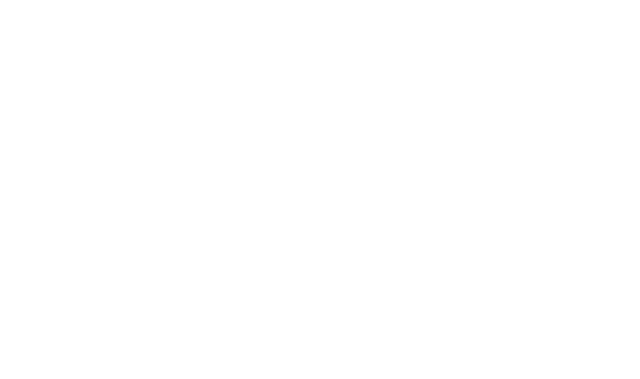
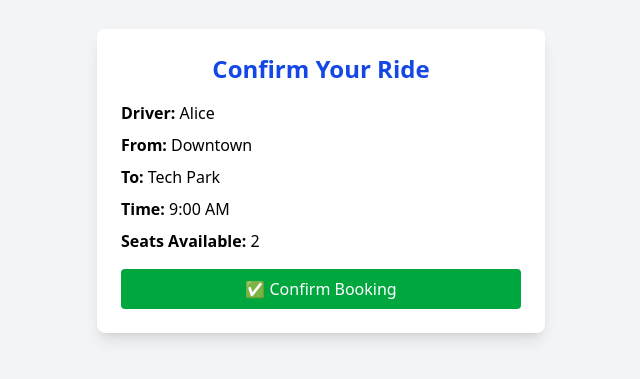
Before and after one commit to 4Saken-op/Test-repo, a React (Vite) app: page /booking/1 in a window 1280 px wide. Before the commit this address had no page. Shown: the part 219-598 px from the top of the page, without its empty margins (319-959 px from the left). Built offline with nearby package versions, Linux system fonts and the light colour scheme.

Commit message:
Created bookings feature

```diff
--- a/src/components/RideCard.tsx
+++ b/src/components/RideCard.tsx
@@ -1,17 +1,7 @@
-export type Ride = {
-  id: number;
-  driver: string;
-  from: string;
-  to: string;
-  seats: number;
-  time: string;
-};
+import { Link } from "react-router-dom";
+import type { Ride } from "../data/rides";
 
-type RideCardProps = {
-  ride: Ride;
-};
-
-function RideCard({ ride }: RideCardProps) {
+export default function RideCard({ ride }: { ride: Ride }) {
   return (
     <div className="bg-white shadow-md rounded-xl p-6 border border-gray-200">
       <h2 className="text-2xl font-semibold text-gray-800 mb-2">
@@ -27,12 +17,15 @@
         <strong>Time:</strong> {ride.time}
       </p>
       <p className="text-gray-600 mb-4">
-        <strong>Available Seats:</strong> {ride.seats}
+        <strong>Seats:</strong> {ride.seats}
       </p>
-      <button className="bg-blue-600 text-white px-4 py-2 rounded hover:bg-blue-700 transition">
+
+      <Link
+        to={`/booking/${ride.id}`}
+        className="bg-blue-600 text-white px-4 py-2 rounded hover:bg-blue-700 transition"
+      >
         Request Ride
-      </button>
+      </Link>
     </div>
   );
 }
-export default RideCard;
--- a/src/components/Sidebar.tsx
+++ b/src/components/Sidebar.tsx
@@ -18,6 +18,12 @@
         >
           Profile
         </Link>
+        <Link
+          to="/my-bookings"
+          className="block px-4 py-2 rounded hover:bg-blue-700 transition"
+        >
+          My Bookings
+        </Link>
       </nav>
     </div>
   );
--- a/src/main.tsx
+++ b/src/main.tsx
@@ -4,6 +4,8 @@
 import App from "./App";
 import "./index.css";
 import ProfilePage from "./pages/ProfilePage";
+import BookingPage from "./pages/BookingPage";
+import MyBookings from "./pages/myBooking";
 
 ReactDOM.createRoot(document.getElementById("root")!).render(
   <React.StrictMode>
@@ -11,6 +13,8 @@
       <Routes>
         <Route path="/" element={<App />} />
         <Route path="/profile" element={<ProfilePage />} />
+        <Route path="/booking/:id" element={<BookingPage />} />
+        <Route path="/my-bookings" element={<MyBookings />} />
       </Routes>
     </BrowserRouter>
   </React.StrictMode>
--- /dev/null
+++ b/src/pages/BookingPage.tsx
@@ -0,0 +1,53 @@
+import { useParams, useNavigate } from "react-router-dom";
+import { rides } from "../data/rides";
+import { currentUser } from "../data/users";
+
+export default function BookingPage() {
+  const { id } = useParams();
+  const navigate = useNavigate();
+  const ride = rides.find((r) => r.id === Number(id));
+
+  if (!ride) return <p className="p-6">Ride not found.</p>;
+
+  const handleConfirm = () => {
+    // Save to bookings (could be localStorage or backend in real app)
+    const bookings = JSON.parse(localStorage.getItem("bookings") || "[]");
+    bookings.push({ ...ride, user: currentUser.name });
+    localStorage.setItem("bookings", JSON.stringify(bookings));
+
+    alert("✅ Booking confirmed!");
+    navigate("/my-bookings");
+  };
+
+  return (
+    <div className="min-h-screen flex items-center justify-center bg-gray-100">
+      <div className="bg-white shadow-lg rounded-lg p-6 w-full max-w-md">
+        <h2 className="text-2xl font-bold mb-4 text-center text-blue-700">
+          Confirm Your Ride
+        </h2>
+        <p className="mb-2">
+          <strong>Driver:</strong> {ride.driver}
+        </p>
+        <p className="mb-2">
+          <strong>From:</strong> {ride.from}
+        </p>
+        <p className="mb-2">
+          <strong>To:</strong> {ride.to}
+        </p>
+        <p className="mb-2">
+          <strong>Time:</strong> {ride.time}
+        </p>
+        <p className="mb-4">
+          <strong>Seats Available:</strong> {ride.seats}
+        </p>
+
+        <button
+          onClick={handleConfirm}
+          className="bg-green-600 text-white px-4 py-2 rounded hover:bg-green-700 w-full"
+        >
+          ✅ Confirm Booking
+        </button>
+      </div>
+    </div>
+  );
+}
--- /dev/null
+++ b/src/pages/myBooking.tsx
@@ -0,0 +1,31 @@
+export default function MyBookings() {
+  const bookings = JSON.parse(localStorage.getItem("bookings") || "[]");
+
+  if (bookings.length === 0) {
+    return <p className="p-6 text-center">You have no bookings yet.</p>;
+  }
+
+  return (
+    <div className="min-h-screen bg-gray-100 p-6">
+      <h1 className="text-3xl font-bold text-blue-700 mb-6">📋 My Bookings</h1>
+      <div className="grid gap-4 max-w-3xl mx-auto">
+        {bookings.map((ride, index) => (
+          <div key={index} className="bg-white shadow p-4 rounded-lg">
+            <p>
+              <strong>Driver:</strong> {ride.driver}
+            </p>
+            <p>
+              <strong>From:</strong> {ride.from}
+            </p>
+            <p>
+              <strong>To:</strong> {ride.to}
+            </p>
+            <p>
+              <strong>Time:</strong> {ride.time}
+            </p>
+          </div>
+        ))}
+      </div>
+    </div>
+  );
+}
```
